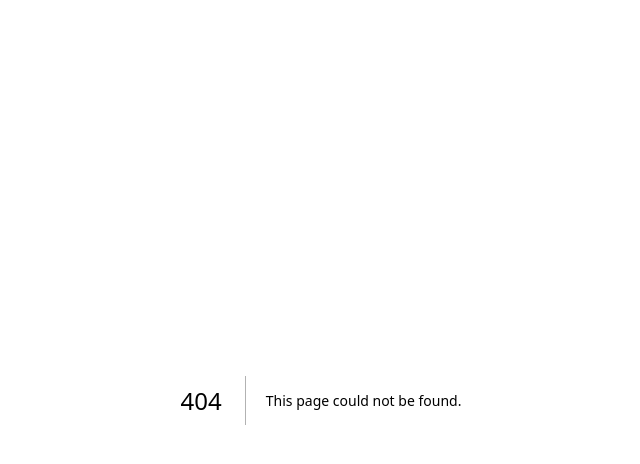
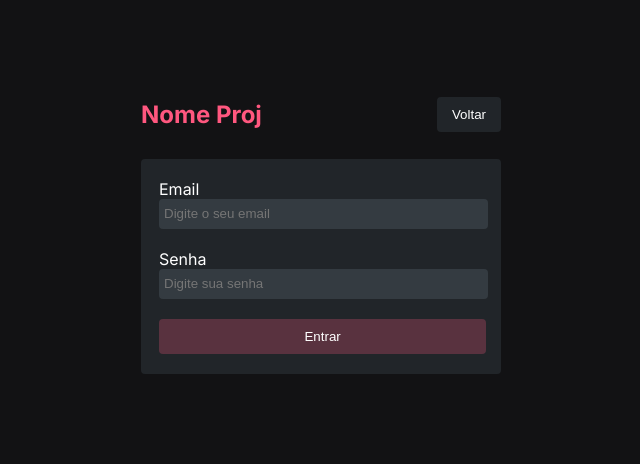
Before and after one commit to ViniWei/A2-Projeto, a Next.js app: page /signin in a window 1280 px wide. Before the commit this address had no page. Shown: the top 464 px of the page, without its empty margins (319-959 px from the left). Built offline with nearby package versions, Linux system fonts and the light colour scheme.

Commit message:
creation of the login component and finalized styling]

```diff
--- /dev/null
+++ b/src/app/signin/page.tsx
@@ -0,0 +1,17 @@
+import SignupMenu from "@/components/SignupMenu/SignupMenu"
+import Container from "@/components/ContainerAuth/ContainerAuth"
+import SigninForm from "@/components/SigninForm/SigninForm"
+import "./signin.css"
+
+export default function SignupPage(){
+    return <>
+        <body style={{backgroundColor: "#121214"}}>
+            <div className="signin">
+            <SignupMenu></SignupMenu>
+                <Container>
+                    <SigninForm></SigninForm>
+                </Container>
+            </div>
+        </body>
+    </>
+}
--- /dev/null
+++ b/src/app/signin/signin.css
@@ -0,0 +1,8 @@
+.signin{
+    display: flex;
+    flex-direction: column;
+    align-items: center;
+    width: 400px;
+    margin: 0 auto;
+    margin-top: 80px;
+}
--- /dev/null
+++ b/src/components/SigninForm/SigninForm.tsx
@@ -0,0 +1,51 @@
+"use client"
+import React from 'react';
+import "./signinForm.css";
+import InputText from '../InputText/InputText';
+import Button from '../Button/Button';
+
+const SigninForm: React.FC = () => {
+  const [formData, setFormData] = React.useState({
+      email: '',
+      senha: '',
+  });
+
+  React.useEffect(() => {
+    const storedData = localStorage.getItem('formData');
+    if (storedData) {
+      setFormData(JSON.parse(storedData));
+    }
+  }, []);
+
+  const handleChange = (e: React.ChangeEvent<HTMLInputElement | HTMLTextAreaElement>) => {
+    const { name, value } = e.target;
+    setFormData({
+      ...formData,
+      [name]: value
+    });
+  };
+
+  const handleSubmit = () => {
+    const savedData = JSON.parse(localStorage.getItem('formData') || '[]');
+    const newData = Array.isArray(savedData) ? [...savedData, formData] : [formData];
+    localStorage.setItem('formData', JSON.stringify(newData));
+    setFormData({
+        email: '',
+        senha: '',
+    });
+};
+
+  return (
+    <div className="signinForm">
+      <label htmlFor="email">Email</label>
+      <InputText placeholder="Digite o seu email" id="email" name="email" value={formData.email} onChange={handleChange} />
+
+      <label htmlFor="senha">Senha</label>
+      <InputText placeholder="Digite sua senha" id="senha" name="senha" value={formData.senha} onChange={handleChange} />
+
+      <Button onClick={handleSubmit} text='Entrar' />
+    </div>
+  );
+};
+
+export default SigninForm;
--- /dev/null
+++ b/src/components/SigninForm/signinForm.css
@@ -0,0 +1,10 @@
+.signinForm{
+    display: flex;
+    flex-direction: column;
+    width: 90%;
+}
+
+label{
+    max-width: 100px;
+    margin-top: 20px;
+}
```
